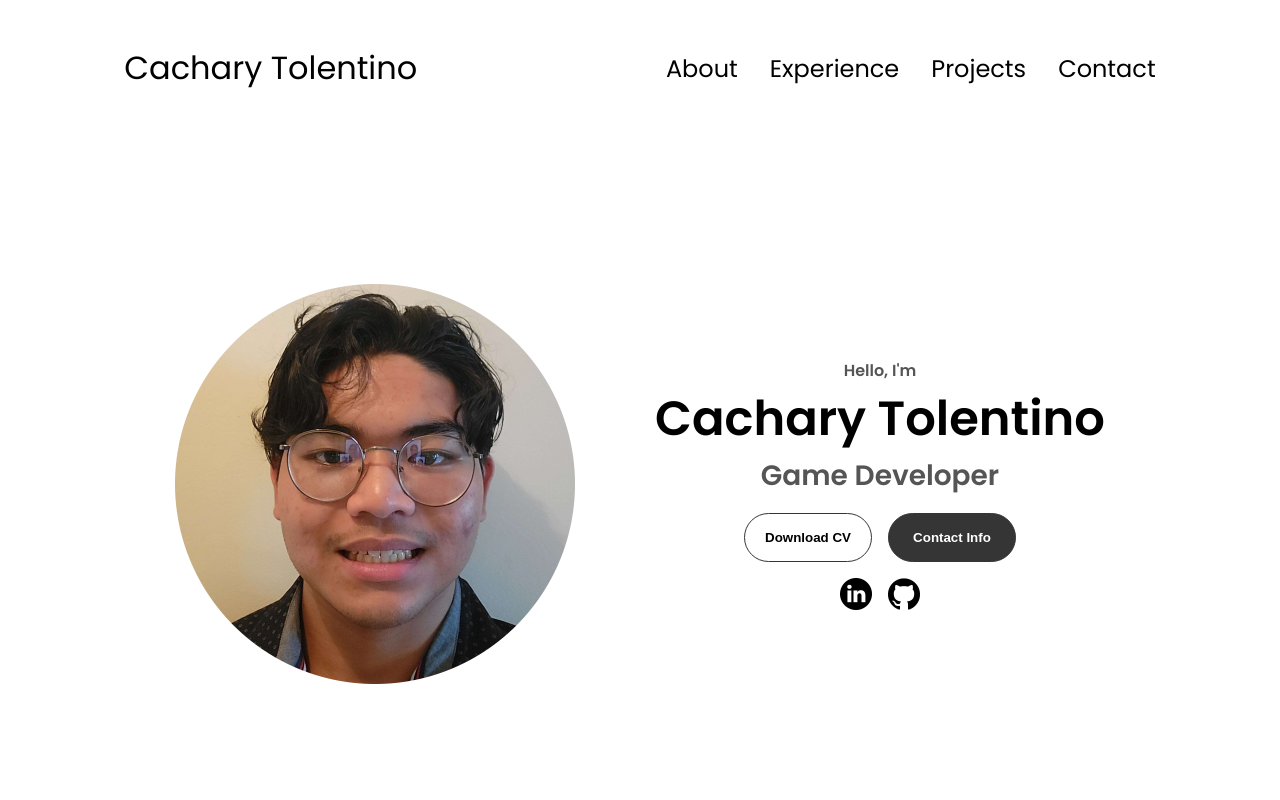
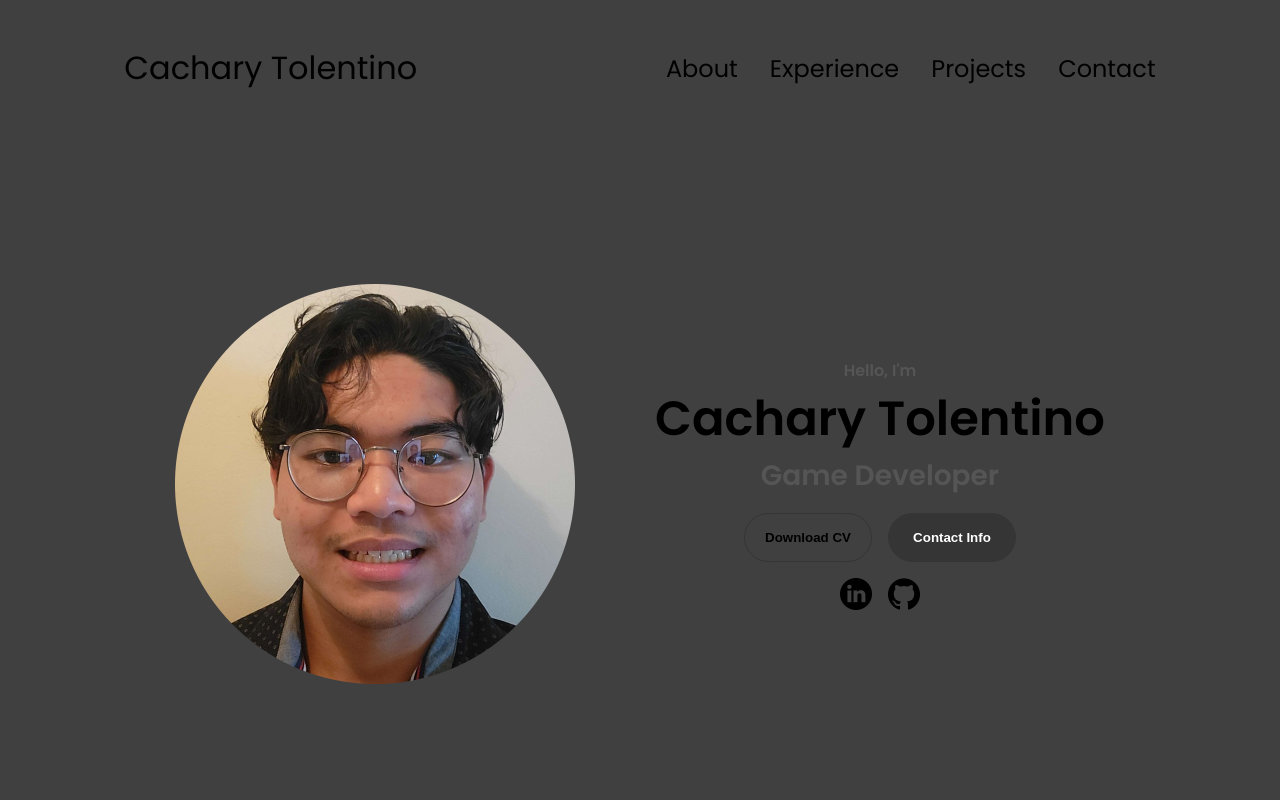
Before and after one commit to CacharyT/portfolio-website, a plain HTML site: page index.html in a window 1280 px wide. Shown: the top 800 px of the page. Drawn offline with Linux system fonts and the light colour scheme.

Commit message:
update background color

```diff
--- a/style.css
+++ b/style.css
@@ -11,6 +11,7 @@
 body
 {
     font-family: "Poppins", sans-serif;
+    background-color: #404040;
 }
 
 html
```
